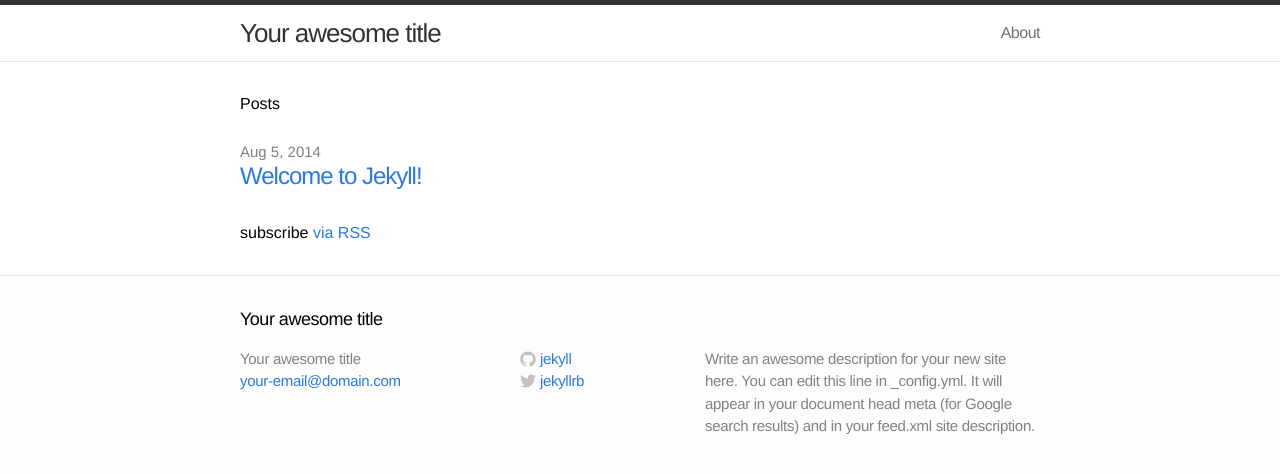
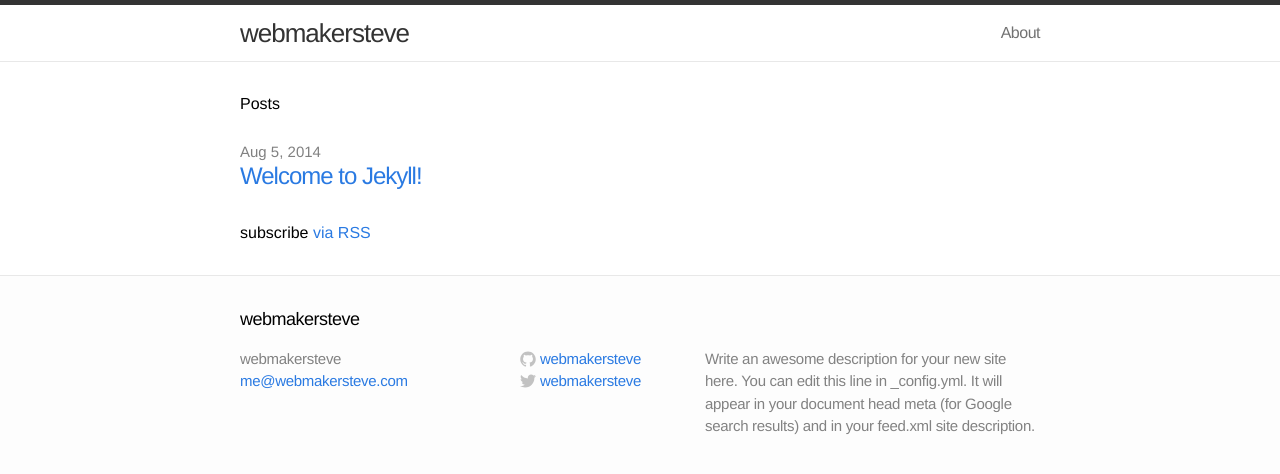
Before and after one commit to webmakersteve/webmakersteve.github.io, a Jekyll site: the page built from index.html, in a window 1280 px wide. Shown: the top 474 px of the page. Built offline with Jekyll 4.4.1, drawn with Linux system fonts in a browser that asks for light colours.

Commit message:
Updated config except description

```diff
--- a/_config.yml
+++ b/_config.yml
@@ -1,11 +1,11 @@
 # Site settings
-title: Your awesome title
-email: your-email@domain.com
+title: webmakersteve
+email: me@webmakersteve.com
 description: "Write an awesome description for your new site here. You can edit this line in _config.yml. It will appear in your document head meta (for Google search results) and in your feed.xml site description."
 baseurl: ""
-url: "http://yourdomain.com"
-twitter_username: jekyllrb
-github_username:  jekyll
+url: "http://www.webmakersteve.com"
+twitter_username: webmakersteve
+github_username:  webmakersteve
 
 # Build settings
 markdown: kramdown
```
